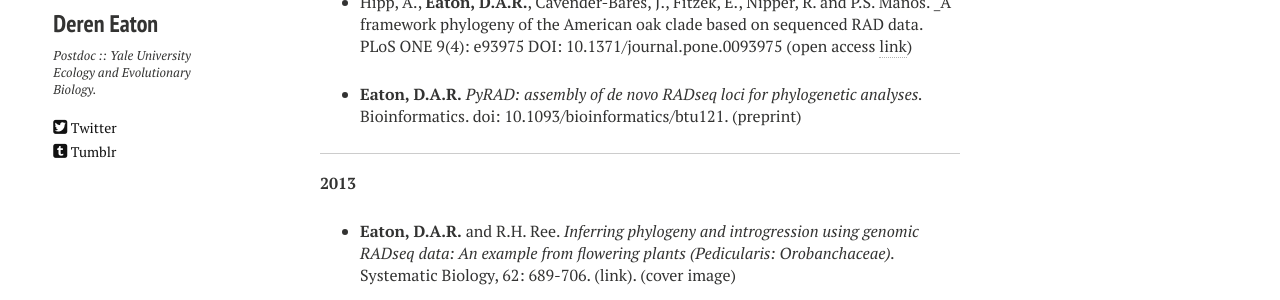
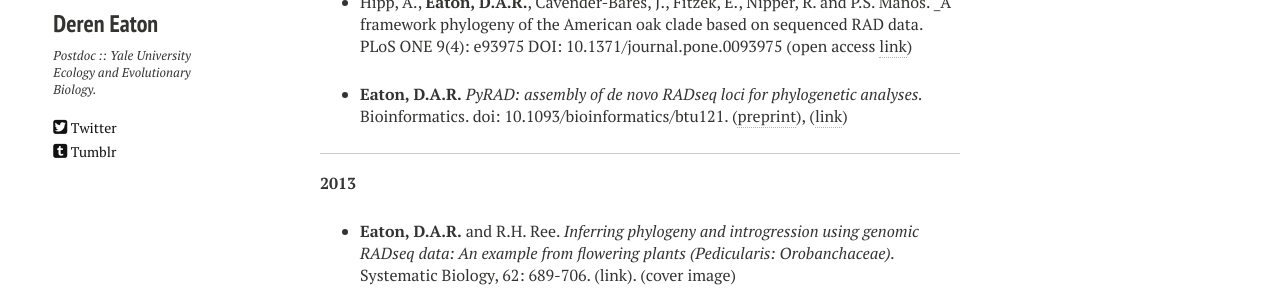
Before and after one commit to dereneaton/dereneaton.github.io, a Jekyll site: the page built from publications.md, in a window 1280 px wide. Shown: the part 487-787 px from the top of the page. Built offline with Jekyll 4.4.1, drawn with Linux system fonts in a browser that asks for light colours; nearby versions of some CDN libraries.

Commit message:
pubs update

```diff
--- a/publications.md
+++ b/publications.md
@@ -17,7 +17,8 @@
 * Hipp, A., __Eaton, D.A.R.__, Cavender-Bares, J., Fitzek, E., Nipper, R. and P.S. Manos. _A framework phylogeny of the American oak clade based on sequenced RAD data. PLoS ONE 9(4): e93975
 DOI: 10.1371/journal.pone.0093975 (open access [link](http://www.plosone.org/article/info%3Adoi%2F10.1371%2Fjournal.pone.0093975))
 
-* __Eaton, D.A.R.__ _PyRAD: assembly of de novo RADseq loci for phylogenetic analyses._ Bioinformatics. doi: 10.1093/bioinformatics/btu121. (preprint)
+* __Eaton, D.A.R.__ _PyRAD: assembly of de novo RADseq loci for phylogenetic analyses._ Bioinformatics. doi: 10.1093/bioinformatics/btu121. ([preprint](http://biorxiv.org/content/early/2013/12/03/001081)), ([link](http://bioinformatics.oxfordjournals.org/content/early/2014/03/20/bioinformatics.btu121))
+
 
 -----------------
 __2013__
```
